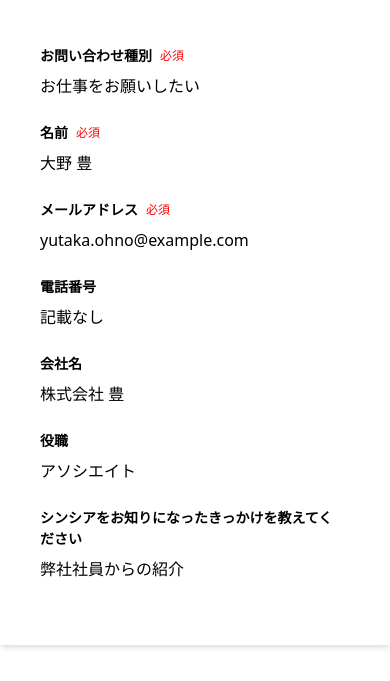
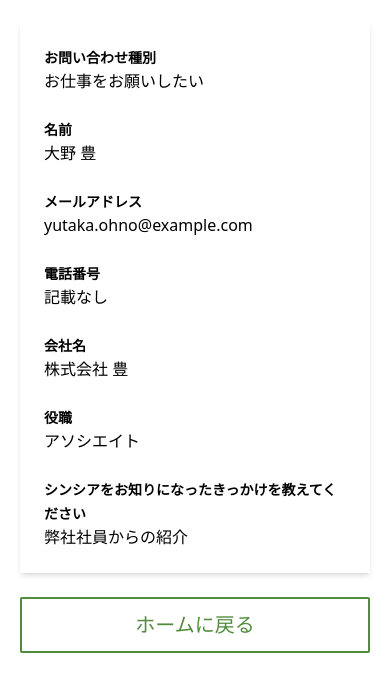
Before and after one commit to xincere-inc/corporate-site, an Astro site: page /contact-success in a window 390 px wide. Shown: the part 163-844 px from the top of the page. Built offline with nearby package versions, Linux system fonts and the light colour scheme; Astro itself is replaced by a stand-in of ours.

Commit message:
Feature/contact success (#18)
* fix: フォントのスタイルを修正

* modify mobile header

* modify mobile header

---------

Co-authored-by: shengbo.xu <shengbo.xu@xincere.jp>

```diff
--- a/src/components/MobileHeader.astro
+++ b/src/components/MobileHeader.astro
@@ -59,7 +59,7 @@ const {} = Astro.props;
       <!-- Sidebar component, swap this element with another sidebar if you
       like -->
       <div
-        class="flex grow flex-col gap-y-5 overflow-y-auto bg-white px-6 pb-4"
+        class="w-9/12 flex flex-col gap-y-5 overflow-y-auto bg-white px-6 pb-4"
       >
         <div class="flex h-16 shrink-0 items-center">
           <svg
--- a/src/pages/contact-success.astro
+++ b/src/pages/contact-success.astro
@@ -5,79 +5,47 @@ import H1 from "../atoms/H1.astro";
 
 <Layout title="お問い合わせ 完了">
   <div class="md:w-[880px] my-10 mx-auto">
-    <H1 title="お問い合わせ完了" extraClass="mb-2 md:mx-0 mx-5"/>
-      <!-- お問い合わせ完了フォーム -->
-      <div class="shadow-md p-10 mb-20">
-        <div class="m-0 p-0">
+    <H1 title="お問い合わせ完了" extraClass="md:mx-0 mx-5" />
+    <div class="shadow-md md:p-10 md:my-10 p-6 mx-5 my-6">
       <div class="mb-6">
-            <div class="flex items-center mb-2">
-              <div class="font-bold mr-2 text-sm">お問い合わせ種別</div>
-              <p class="font-normal text-xs text-alert">必須</p>
-            </div>
-            <p class="text-base">
-              お仕事をお願いしたい
-            </p>
+        <label class="text-sm font-bold">お問い合わせ種別</label>
+        <p>お仕事をお願いしたい</p>
       </div>
       <div class="mb-6">
-            <div class="flex items-center mb-2">
-              <div class="font-bold mr-2 text-sm">名前</div>
-              <p class="font-normal text-xs text-alert">必須</p>
-            </div>
-            <p class="font-gothic font-medium text-base">大野 豊</p>
+        <label class="text-sm font-bold">名前</label>
+        <p>大野 豊</p>
       </div>
       <div class="mb-6">
-            <div class="flex items-center mb-2">
-              <div class="font-bold mr-2 text-sm">メールアドレス</div>
-              <p class="font-normal text-xs text-alert">必須</p>
-            </div>
-            <p class="font-gothic font-medium text-base">
-              yutaka.ohno@example.com
-            </p>
+        <label class="text-sm font-bold">メールアドレス</label>
+        <p>yutaka.ohno@example.com</p>
       </div>
       <div class="mb-6">
-            <div class="flex items-center mb-2">
-              <div class="font-bold mr-2 text-sm">電話番号</div>
-            </div>
-            <div>
-              <p class="font-gothic font-medium text-base">記載なし</p>
-            </div>
+        <label class="text-sm font-bold">電話番号</label>
+        <p>記載なし</p>
       </div>
       <div class="mb-6">
-            <div class="flex items-center mb-2">
-              <div class="font-bold mr-2 text-sm">会社名</div>
-            </div>
-            <p class="font-gothic font-medium text-base">株式会社 豊</p>
+        <label class="text-sm font-bold">会社名</label>
+        <p>株式会社 豊</p>
       </div>
       <div class="mb-6">
-            <div class="flex items-center mb-2">
-              <div class="font-bold mr-2 text-sm">役職</div>
+        <label class="text-sm font-bold">役職</label>
+        <p>アソシエイト</p>
       </div>
-            <div>
-              <p class="font-gothic font-medium text-base">アソシエイト</p>
-            </div>
-          </div>
-          <div class="mb-6">
-            <div class="flex items-center mb-2">
-              <div class="font-bold mr-2 text-sm">
+      <div class="">
+        <label class="text-sm font-bold">
           シンシアをお知りになったきっかけを教えてください
-              </div>
-            </div>
-            <p class="font-gothic font-medium text-base">弊社社員からの紹介</p>
-          </div>
+        </label>
+        <p>弊社社員からの紹介</p>
       </div>
     </div>
 
-      <!-- もどるボタン -->
-      <div class="mb-6">
-        <div class="flex items-center justify-center font-gothic">
+    <div class="mb-6 text-center md:mx-0 mx-5">
       <button
         id="go-back-button"
         type="button"
-            class="w-[256px] text-xl font-bold text-primary rounded-sm py-3 px-5 mr-6 border-2 border-primary"
-            >もどる</button
+        class="md:w-[256px] w-full text-xl text-primary rounded-sm py-3 px-5 mr-6 border-2 border-primary"
+        >ホームに戻る</button
       >
     </div>
   </div>
-    </div>
-  </main>
 </Layout>
```
Lines whose indentation alone changed are shown as unchanged.
